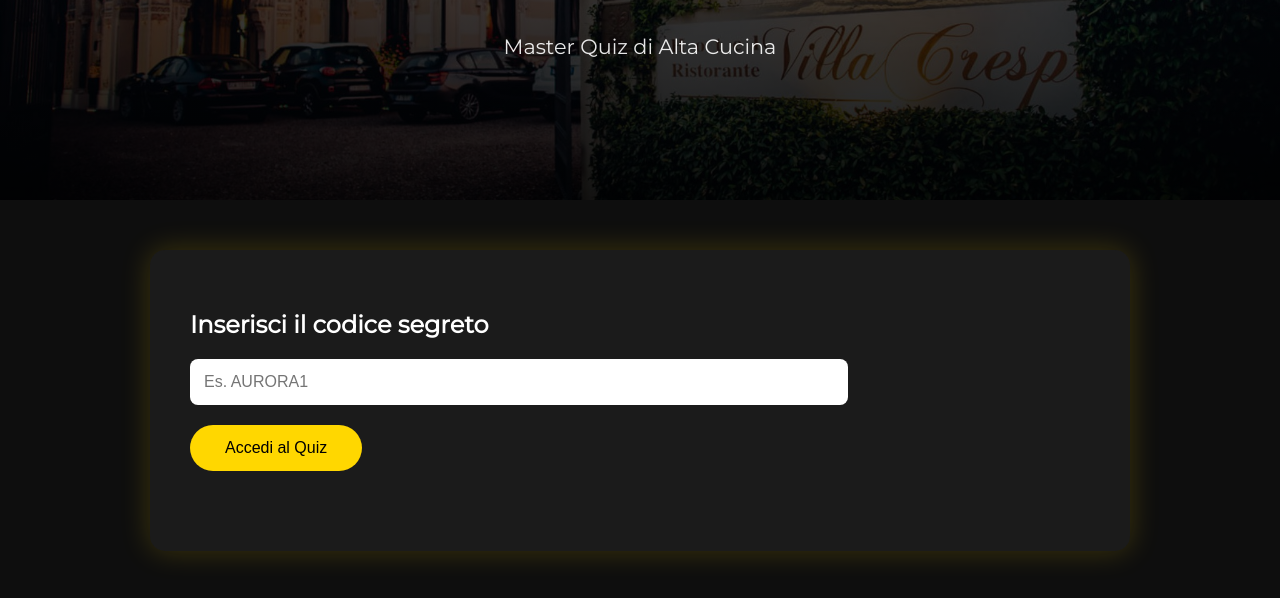
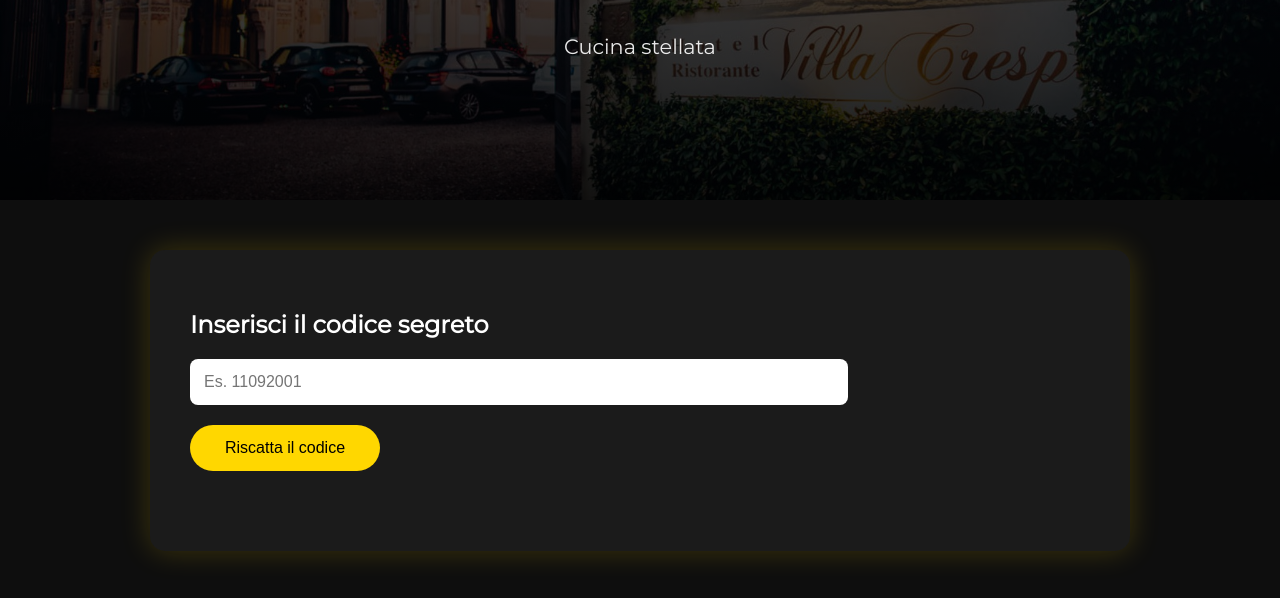
Before and after one commit to ingmirkopastori-lgtm/riscatta-una-cena-memorabile, a plain HTML site: page index.html in a window 1280 px wide. Shown: the part 236-834 px from the top of the page. Drawn offline with nearby package versions, Linux system fonts and the light colour scheme.

Commit message:
index.html

```diff
--- a/index.html
+++ b/index.html
@@ -114,16 +114,16 @@ label {
 
 <header>
     <h1>Ristorante Villa Crespi</h1>
-    <p>Master Quiz di Alta Cucina</p>
+    <p>Cucina stellata</p>
 </header>
 
 <section>
 <div class="box">
 
     <h2>Inserisci il codice segreto</h2>
-    <input type="text" id="codice" placeholder="Es. AURORA1">
+    <input type="text" id="codice" placeholder="Es. 11092001">
     <br>
-    <button onclick="riscatta()">Accedi al Quiz</button>
+    <button onclick="riscatta()">Riscatta il codice</button>
 
     <div class="quiz" id="quiz">
 
```
